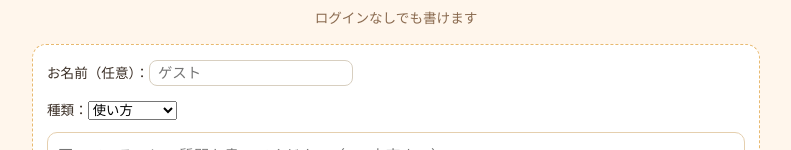
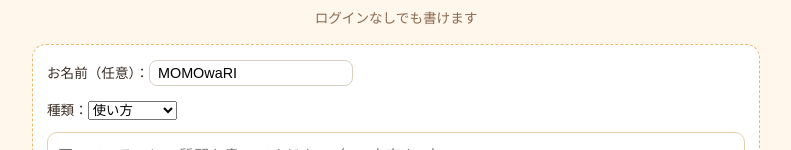
Before and after one commit to MOMOwaRI/OHANA-share, a plain HTML site: page help.html in a window 1280 px wide. Shown: the part 965-1115 px from the top of the page, without its empty margins (244-1035 px from the left). Drawn offline with Linux system fonts and the light colour scheme; no server answers.

Commit message:
help.html差し替え：お名前をMOMOwaRIで初期表示、autocomplete off

```diff
--- a/help.html
+++ b/help.html
@@ -102,7 +102,7 @@
   <p style="text-align:center;margin:4px 0 10px"><a href="https://line.me/ti/g2/mYaTcXbtKn2WFAAAY09vy4sDh9AoXGKvsavFCQ" target="_blank" rel="noopener" style="display:inline-block;background:#06c755;color:#fff;font-weight:bold;text-decoration:none;border-radius:999px;padding:10px 24px">LINEオープンチャットでも聞けます</a></p>
   <p class="statusline" id="auth-status">ログイン状態を確認しています…</p>
   <div class="postbox" id="postbox">
-    <div style="margin-bottom:8px"><label style="font-size:.85rem">お名前（任意）：<input id="post-name" type="text" maxlength="20" placeholder="ゲスト" style="font-size:.9rem;padding:4px 8px;border:1px solid #d8cfc0;border-radius:8px"></label></div>
+    <div style="margin-bottom:8px"><label style="font-size:.85rem">お名前（任意）：<input id="post-name" type="text" maxlength="20" value="MOMOwaRI" autocomplete="off" name="ohana-display-name" style="font-size:.9rem;padding:4px 8px;border:1px solid #d8cfc0;border-radius:8px"></label></div>
     <div style="margin-bottom:8px"><label style="font-size:.85rem">種類：<select id="post-cat"><option>使い方</option><option>100円券</option><option>ページ作り</option><option>イベント</option><option>モノの交換</option><option>その他</option></select></label></div>
     <textarea id="post-text" maxlength="300" placeholder="困っていること・質問を書いてください（300文字まで）"></textarea>
     <div style="text-align:right"><button id="post-btn" type="button">質問を貼る</button></div>
```
